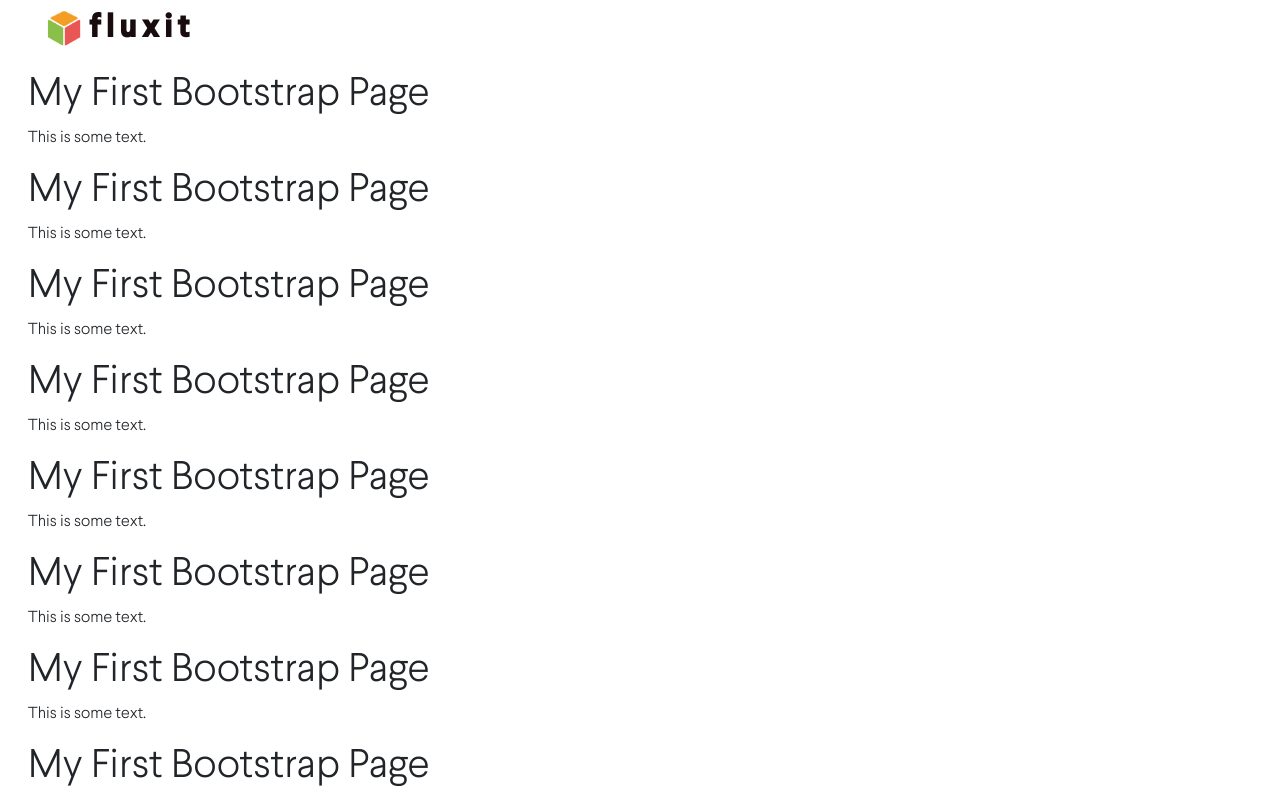
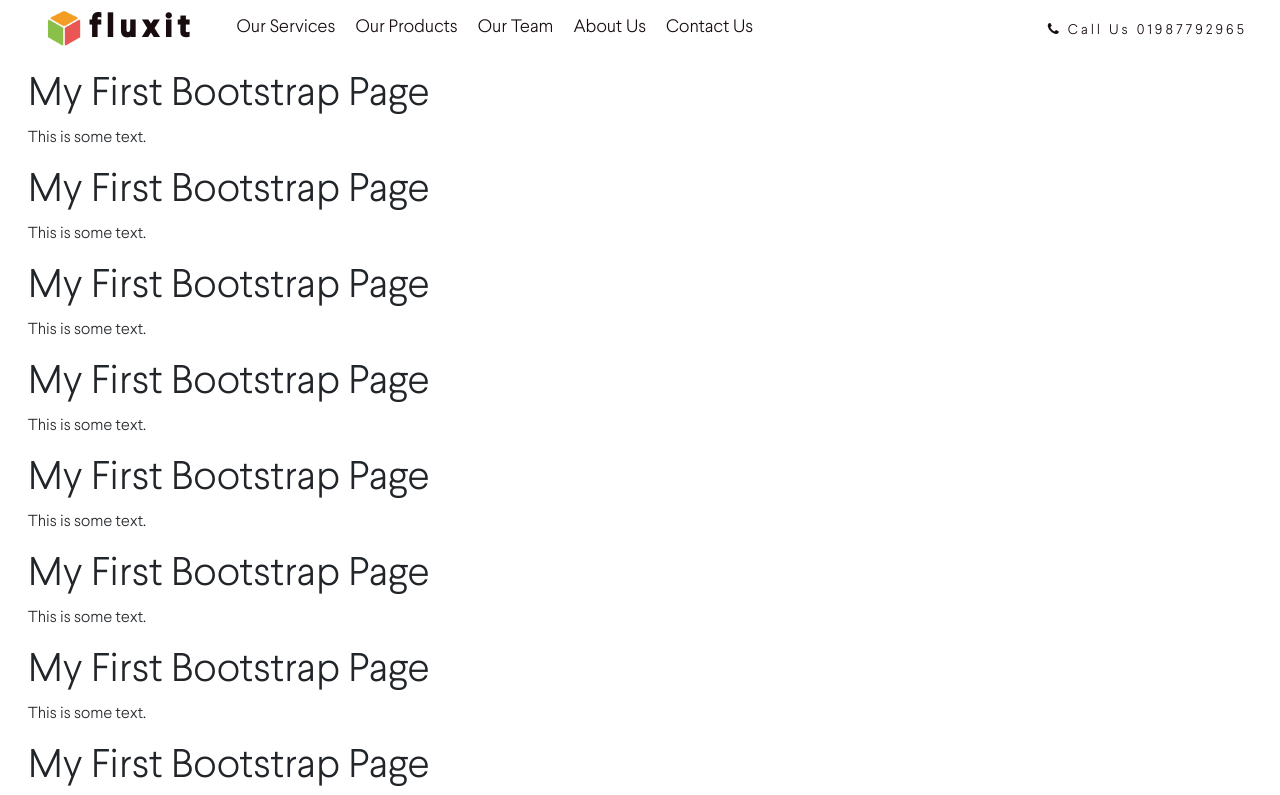
Before and after one commit to alamrezoanul/fluxit.github.io, a plain HTML site: page index.html in a window 1280 px wide. Shown: the top 795 px of the page. Drawn offline with nearby package versions, Linux system fonts and the light colour scheme; files that its build step writes are made by us from their sources; a small style sheet from the web is missing; files whose address does not match are found by name.

Commit message:
working on flux it

```diff
--- a/css/fluxit.css
+++ b/css/fluxit.css
@@ -67,6 +67,57 @@ body {
     position: fixed;
 } */
 
+/* Menu */
+.logo-and-menu {
+    width: 75%;
+    height: auto;
+    float: left;
+}
+.top-right-portion {
+    width: 25%;
+    height: auto;
+    float: right;
+}
+.logo-and-menu .bg-light {
+    background: #180c0f;
+}
+li.nav-item {
+    background: #fff;
+    border-radius: 0px;
+    margin: 0px 2px;
+    border-bottom: 2px solid #fff;
+}
+li.nav-item:hover {
+    border-bottom: 2px solid #180c0f;
+}
+li.nav-item a.nav-link {
+    color: #180c0f;
+    font-family: Larsseit-Light;
+    font-size: 18px;
+    font-weight: 500;
+    line-height: 22px;
+}
+li.nav-item a.nav-link:hover {
+    text-decoration: none;
+}
+/* menu */
+
+.callus {
+    float: right;
+    width: auto;
+    height: auto;
+    padding: 15px 0px;
+    margin: 5px;
+    text-align: right;
+    font-family: Larsseit-Light;
+    font-size: 14px;
+    color: #180c0f;
+    font-weight: 400;
+    line-height: 20px;
+    letter-spacing: 3px;
+}
+
+
 @media only screen and (max-width: 767px) {
     .mainContainer {
         width: 100%;
@@ -82,5 +133,19 @@ body {
         width: 100%;
         height: 70px;
     }
+    .logo-and-menu {
+        width: 100%;
+    }
+    .top-right-portion {
+        width: 100%;
+        float: right;
+    }
+    ul.navbar-nav {text-align: right; float: right; width: 70%;}
+    li.nav-item {
+        background: #fff;
+        border-radius: 0px;
+        margin: 0px 2px;
+        border-bottom: 1px solid rgba(230, 230, 240, 0.7);
+    }
 
 }
--- a/index.html
+++ b/index.html
@@ -17,7 +17,7 @@
         <!-- Header Area -->
         <div class="AreaHeader">
           <div class="header fixed-top">
-            <nav class="navbar navbar-expand-sm">
+            <nav class="navbar navbar-expand-sm logo-and-menu">
               <a class="flux-logo" href="/">
                 <img src="images/flux-logo.png" class="logo" alt="flux logo"> <div>fluxit</div>
               </a>
@@ -26,41 +26,33 @@
                   <span class="navbar-toggler-icon"></span>
                 </button>
               </nav>
+              <div class="collapse navbar-collapse" id="navbarToggleExternalContent">
+                  <ul class="navbar-nav">
+                      <li class="nav-item">
+                        <a class="nav-link" href="#">Our Services</a>
+                      </li>
+                      <li class="nav-item">
+                        <a class="nav-link" href="#">Our Products</a>
+                      </li>
+                      <li class="nav-item">
+                        <a class="nav-link" href="#">Our Team</a>
+                      </li>
+                      <li class="nav-item">
+                          <a class="nav-link" href="#">About Us</a>
+                      </li>
+                      <li class="nav-item">
+                          <a class="nav-link" href="#">Contact Us</a>
+                      </li>
+                    </ul>
+                </div>
             </nav>
+            <div class="top-right-portion">
+              <div class="callus"><i class="fa fa-phone"></i> Call Us 01987792965</div>
+            </div>
           </div>
         </div>
         <!-- Header Area -->
-        <!-- <div class="headerArea">
-          <div class="top_header">
-            <div class="logodiv">
-              <a href="/">
-                <span class="flux">flux</span><br/>
-                <span class="fluxit">flux it co</span>
-              </a>
-            </div>
-            <div class="rightdiv">
-              <div class="top_header_center">Imagintion yours Solutions ours</div>
-              <div class="top_header_right"><i class="fa fa-map-marker"></i> Our Locations &nbsp; <i class="fa fa-phone"></i> 01987792965 &nbsp; <i class="fa fa-envelope"></i> E-Mail Us</div>
-              <div class="main-menu">
-                <nav class="navbar navbar-expand-lg navbar-light">
-                  <button class="navbar-toggler" type="button" data-toggle="collapse" data-target="#navbarNavAltMarkup" aria-controls="navbarNavAltMarkup" aria-expanded="false" aria-label="Toggle navigation">
-                    <span class="navbar-toggler-icon"></span>
-                  </button>
-                  <div class="collapse navbar-collapse" id="navbarNavAltMarkup">
-                    <div class="navbar-nav">
-                      <a class="nav-item nav-link active" href="#">Home</a>
-                      <a class="nav-item nav-link" href="#">Features</a>
-                      <a class="nav-item nav-link" href="#">Pricing</a>
-                      <a class="nav-item nav-link" href="#">Disabled</a>
-                    </div>
-                  </div>
-                </nav>
-              </div>
-            </div>
 
-          </div>
-        </div> -->
-        <!-- Header Area -->
         <h1>My First Bootstrap Page</h1>
         <p>This is some text.</p>
         <h1>My First Bootstrap Page</h1>
```
